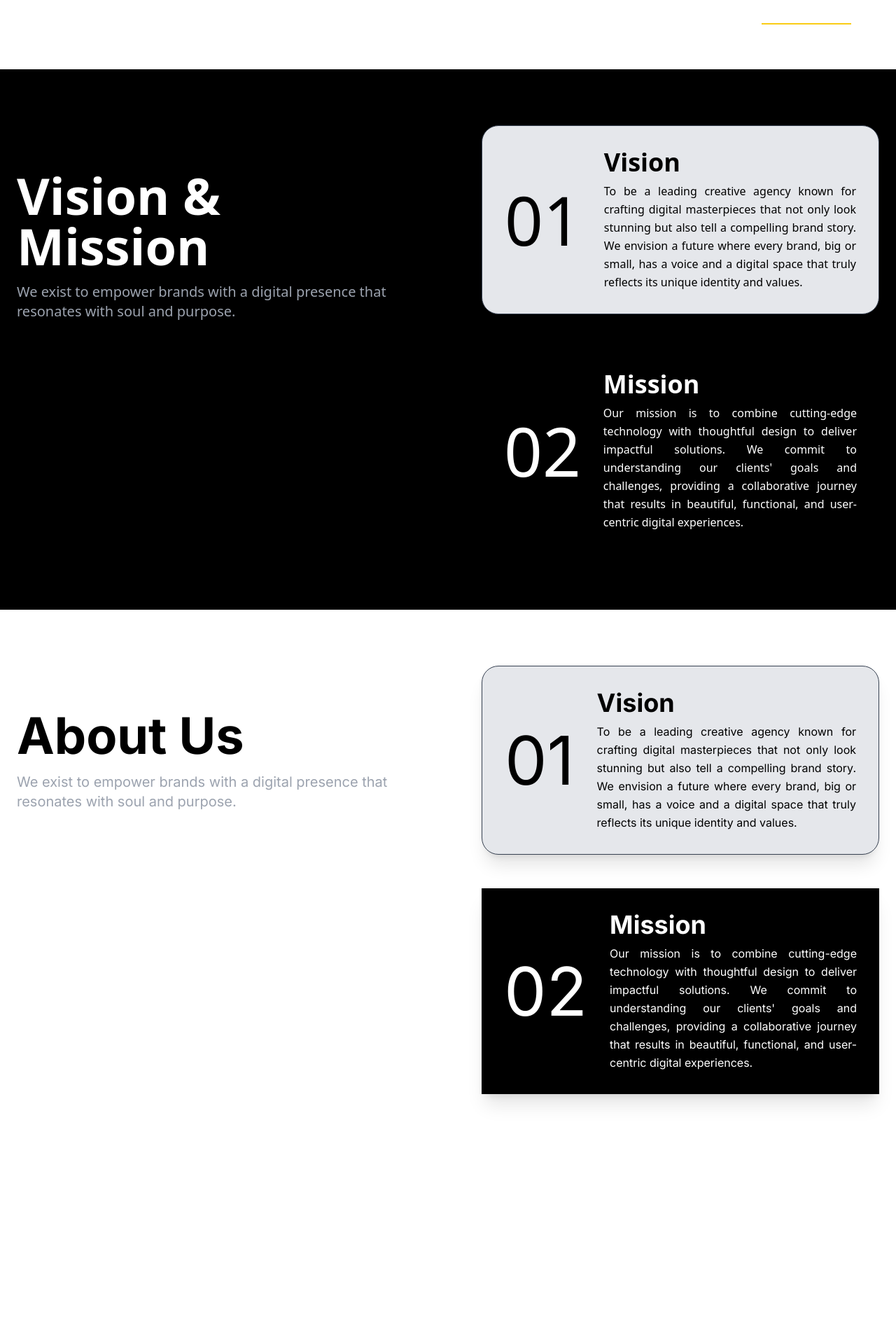
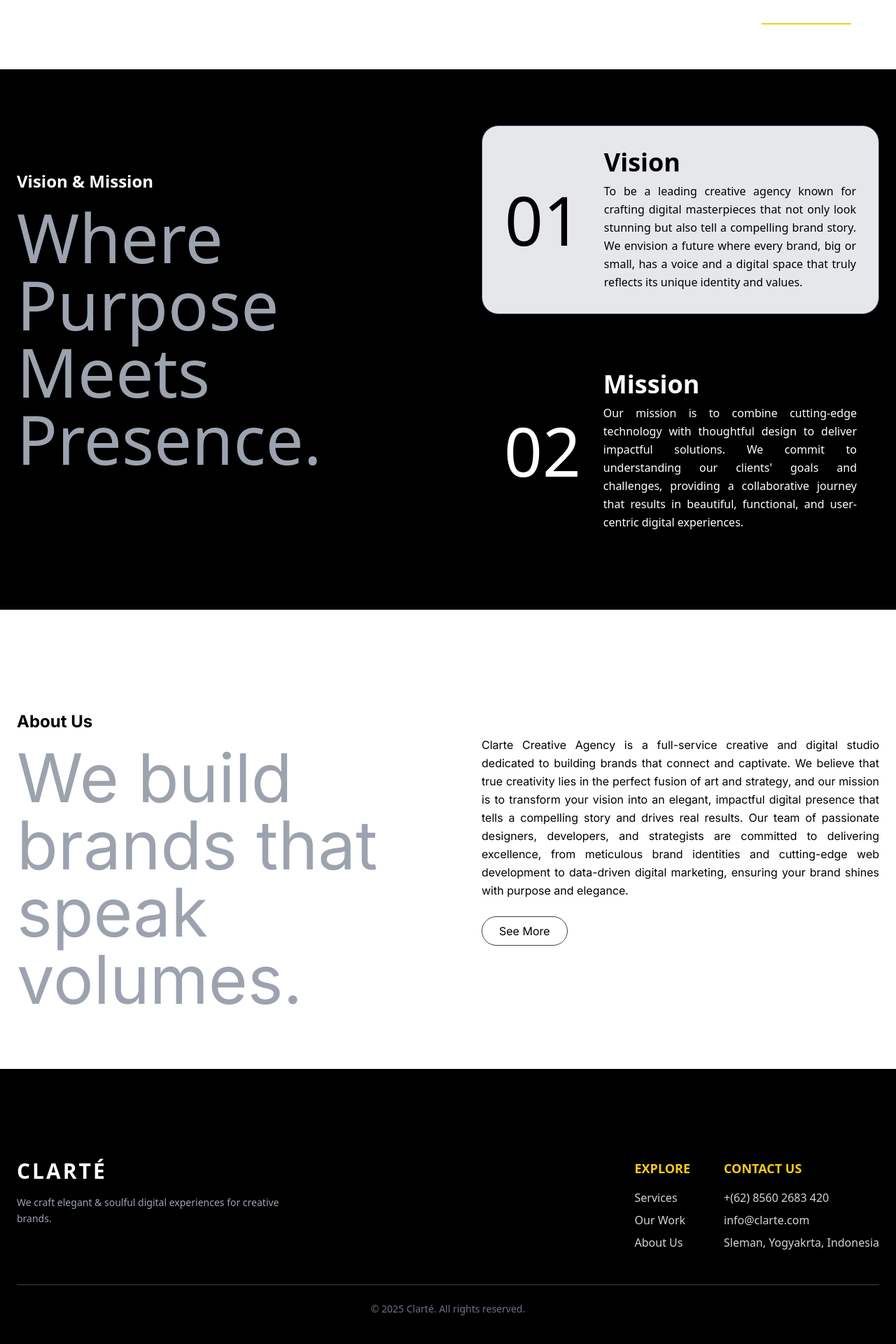
Before and after one commit to Fendyra/Clarte, a PHP site: page / in a window 1280 px wide. Shown: the part 775-2695 px from the top of the page at 70% size. Before the commit the page ends 2353 px from the top, so only its background shows below. Run offline with PHP 8.4, Linux system fonts and the light colour scheme; some libraries are stand-ins or nearby versions.

Commit message:
Update Footer & main Page

```diff
--- a/public/about.php
+++ b/public/about.php
@@ -25,4 +25,7 @@
         </div>
     </div>
 </section>
+
+<footer class="bg-black text-white font-sans py-10 md:py-16">
+    <?php include "partials/footer.php"; ?>
 </body>
--- a/public/index.php
+++ b/public/index.php
@@ -40,43 +40,29 @@
         <div class="grid grid-cols-1 lg:grid-cols-2 gap-16 md:gap-24">
 
             <div class="flex flex-col justify-start lg:mt-16">
-                <h2 class="text-5xl md:text-7xl font-bold leading-tight text-black mb-4">
+                <h2 class="text-xl md:text-2xl font-bold leading-tight text-black mb-4">
                     About Us
                 </h2>
-                <p class="text-lg md:text-xl text-gray-400">
-                    We exist to empower brands with a digital presence that resonates with soul and purpose.
+                <p class="text-7xl md:text-8xl text-gray-400">
+                  We build brands that speak volumes.
                 </p>
             </div>
 
-            <div class="flex flex-col space-y-12">
-                <div class="p-8 rounded-3xl bg-gray-200 text-black shadow-xl border border-gray-700 transition-all duration-300 hover:shadow-2xl hover:scale-[1.01] group">
-                    <div class="flex items-center">
-                        <span class="text-8xl font-thin text-black group-hover:opacity-40 transition-opacity duration-300">01</span>
-                        <div class="ml-8">
-                            <h3 class="text-4xl font-bold mb-2">Vision</h3>
-                            <p class="leading-relaxed text-justify">
-                                To be a leading creative agency known for crafting digital masterpieces that not only look stunning but also tell a compelling brand story. We envision a future where every brand, big or small, has a voice and a digital space that truly reflects its unique identity and values.
-                            </p>
-                        </div>
-                    </div>
-                </div>
+            <div class="flex flex-col space-y-6 lg:mt-[100px]">
+                <p class="text-black leading-relaxed text-justify">
+                    Clarte Creative Agency is a full-service creative and digital studio dedicated to building brands that connect and captivate. We believe that true creativity lies in the perfect fusion of art and strategy, and our mission is to transform your vision into an elegant, impactful digital presence that tells a compelling story and drives real results. Our team of passionate designers, developers, and strategists are committed to delivering excellence, from meticulous brand identities and cutting-edge web development to data-driven digital marketing, ensuring your brand shines with purpose and elegance.
+                </p>
+              <a href="about.php"
+                class="self-start inline-block border border-gray-700 rounded-full text-black px-6 py-2 text-base transition-colors duration-300 hover:bg-black hover:text-white">
+                <span class="relative z-10">See More</span>
+              </a>
 
-                <div class="p-8 bg-black shadow-xl transition-all duration-300 hover:shadow-2xl hover:scale-[1.01] group">
-                    <div class="flex items-center">
-                        <span class="text-8xl font-thin text-white group-hover:opacity-40 transition-opacity duration-300">02</span>
-                        <div class="ml-8">
-                            <h3 class="text-4xl font-bold mb-2 text-white">Mission</h3>
-                            <p class="text-white leading-relaxed text-justify">
-                                Our mission is to combine cutting-edge technology with thoughtful design to deliver impactful solutions. We commit to understanding our clients' goals and challenges, providing a collaborative journey that results in beautiful, functional, and user-centric digital experiences.
-                            </p>
-                        </div>
-                    </div>
-                </div>
+            </div>
             </div>
         </div>
-    </div>
 </section>
 
-
+<footer class="bg-black text-white font-sans py-10 md:py-16">
+    <?php include "partials/footer.php"; ?>
 
 </html>
--- a/public/partials/footer.php
+++ b/public/partials/footer.php
@@ -0,0 +1,57 @@
+<footer class="bg-black text-white font-sans py-10 md:py-16">
+    <div class="container mx-auto px-6">
+        <div class="flex flex-col md:flex-row justify-between items-start gap-12">
+
+            <div class="w-full md:w-1/3">
+                <h2 class="text-3xl font-bold uppercase tracking-widest mb-4">CLARTÉ</h2>
+                <p class="text-sm text-gray-400 leading-relaxed mb-6">
+                    We craft elegant & soulful digital experiences for creative brands.
+                </p>
+                <div class="flex gap-4">
+                    <a href="#" target="_blank" class="transition-transform duration-300 hover:scale-110">
+                        <iconify-icon icon="mingcute:instagram-line" width="25" height="25" style="color: #fff"></iconify-icon>
+                    </a>
+                    <a href="https://wa.me/6285602683420?text=Halo,%20saya%20tertarik%20dengan%20layanan%20Anda" target="_blank" class="transition-transform duration-300 hover:scale-110">
+                        <iconify-icon icon="ic:baseline-whatsapp" width="25" height="25" style="color: #fff"></iconify-icon>
+                    </a>
+                </div>
+            </div>
+
+            <div class="flex flex-col sm:flex-row md:justify-end w-full md:w-2/3 gap-12">
+                <nav>
+                    <h3 class="font-bold text-lg mb-4 text-yellow-400 uppercase">Explore</h3>
+                    <ul>
+                        <li class="mb-2"><a href="services.php" class="text-gray-300 hover:text-white transition-colors duration-300">Services</a></li>
+                        <li class="mb-2"><a href="work.php" class="text-gray-300 hover:text-white transition-colors duration-300">Our Work</a></li>
+                        <li><a href="about.php" class="text-gray-300 hover:text-white transition-colors duration-300">About Us</a></li>
+                    </ul>
+                </nav>
+
+                <nav>
+                    <h3 class="font-bold text-lg mb-4 text-yellow-400 uppercase">Contact Us</h3>
+                    <ul>
+                        <li class="mb-2">
+                            <a href="tel:+6285602683420" class="text-gray-300 hover:text-white transition-colors duration-300">
+                                +(62) 8560 2683 420
+                            </a>
+                        </li>
+                        <li class="mb-2">
+                            <a href="mailto:info@clarte.com" class="text-gray-300 hover:text-white transition-colors duration-300">
+                                info@clarte.com
+                            </a>
+                        </li>
+                        <li class="break-words">
+                            <p class="text-gray-300">Sleman, Yogyakrta, Indonesia</p>
+                        </li>
+                    </ul>
+                </nav>
+            </div>
+        </div>
+
+        <div class="border-t border-gray-700 mt-12 pt-6 text-center">
+            <p class="text-sm text-gray-500">
+                &copy; <?php echo date("Y"); ?> Clarté. All rights reserved.
+            </p>
+        </div>
+    </div>
+</footer>
--- a/public/partials/header.php
+++ b/public/partials/header.php
@@ -21,7 +21,9 @@
       <!-- Logo -->
       <div class="flex items-center">
         <div class="text-2xl font-bold text-gray-700">
+          <a href="index.php">
           CLARTÉ
+          </a>
         </div>
           <span class="text-gray-500 ml-6">Brand & Design Studio</span>
       </div>
@@ -37,7 +39,7 @@
         <a href="contact.php" class="text-gray-700 hover:underline">Let's Talk</a>
       </nav>
 
-      <!-- Let's Talk! Button -->
+      <!-- Login Button -->
       <a href="#"
         class="border border-gray-700 rounded-full text-black px-4 py-2 text-base relative overflow-hidden group transition-colors duration-300 hover:bg-black hover:text-white">
         <span class="relative z-10">Login</span>
--- a/public/vision-mission.php
+++ b/public/vision-mission.php
@@ -3,11 +3,11 @@
         <div class="grid grid-cols-1 lg:grid-cols-2 gap-16 md:gap-24">
 
             <div class="flex flex-col justify-start lg:mt-16">
-                <h2 class="text-5xl md:text-7xl font-bold leading-tight text-white mb-4">
+                <h2 class="text-xl md:text-2xl font-bold leading-tight text-white mb-4">
                     Vision & Mission
                 </h2>
-                <p class="text-lg md:text-xl text-gray-400">
-                    We exist to empower brands with a digital presence that resonates with soul and purpose.
+                <p class="text-7xl md:text-8xl text-gray-400">
+                    Where Purpose Meets Presence.
                 </p>
             </div>
 
```
